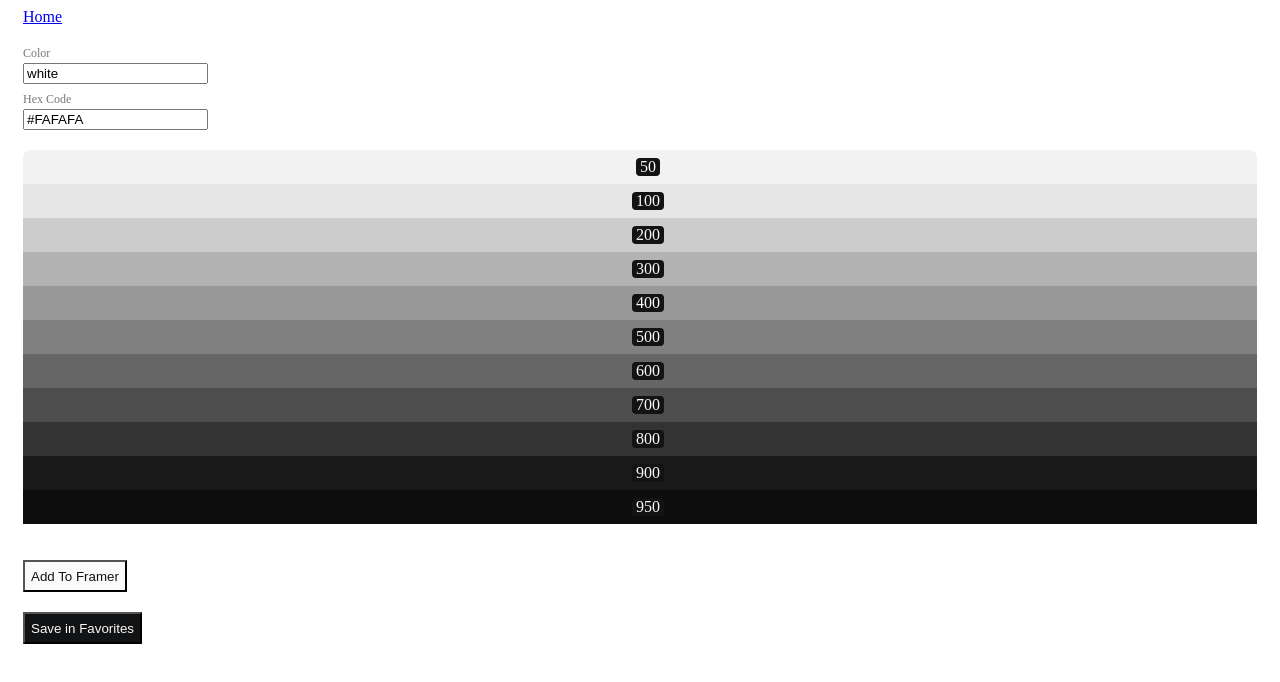
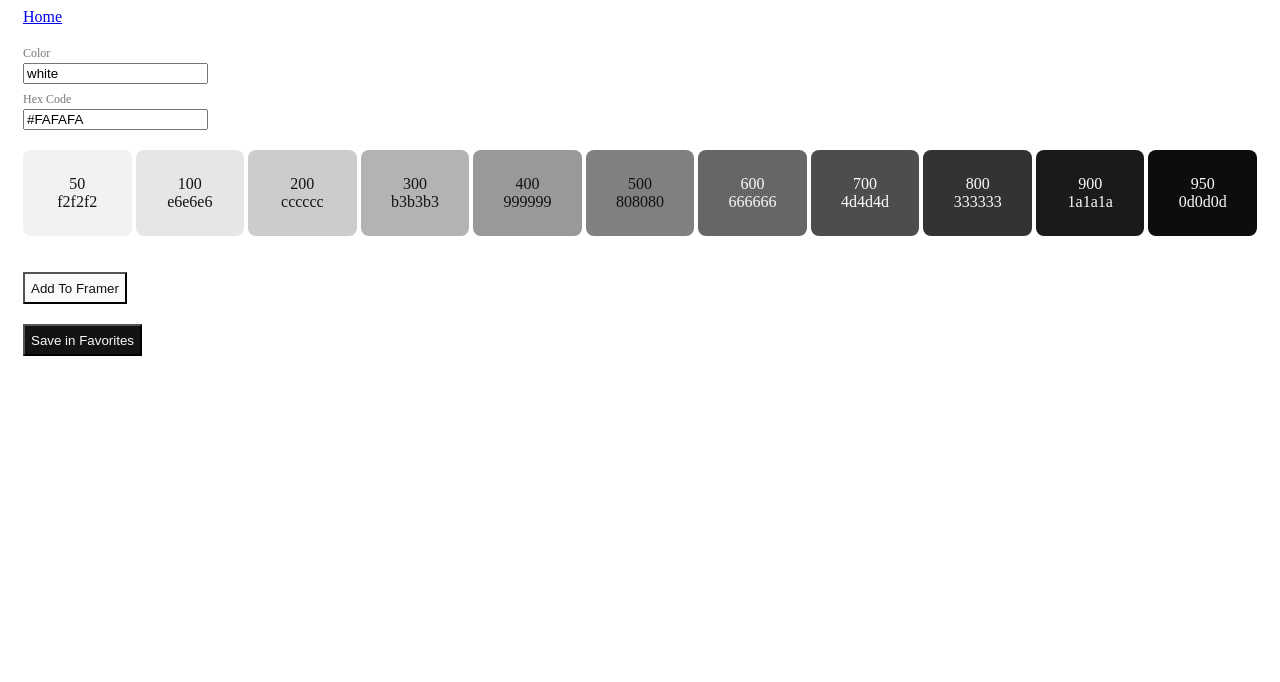
Before and after one commit to yimeric7/ahxe-labs-02, a React (Vite) app: page /pallete in a window 1280 px wide. Shown: the top 682 px of the page. Built offline with nearby package versions, Linux system fonts and the light colour scheme; no server answers; sample sign-in values are in the browser's storage; what framer-plugin would draw is missing.

Commit message:
horizontal palettes

```diff
--- a/src/components/PrivateRoute.tsx
+++ b/src/components/PrivateRoute.tsx
@@ -7,7 +7,7 @@ type PrivateRouteProps = {
 };
 
 export default function PrivateRoute({ children }: PrivateRouteProps) {
-    const { currentUser } = useAuth();
+  const { currentUser } = useAuth();
 
-    return currentUser ? <>{children}</> : <Navigate to="/" replace />;
-  }
+  return currentUser ? <>{children}</> : <Navigate to="/" replace />;
+}
--- a/src/pages/FavoritePalettes.tsx
+++ b/src/pages/FavoritePalettes.tsx
@@ -75,13 +75,25 @@ export default function FavoritePalettes() {
               <h4>{palette.name}</h4>
               {palette.palette && palette.palette.length > 0 ? (
                 <div>
+                  <div
+                    style={{
+                      display: "flex",
+                      flexDirection: "row",
+                      width: "100%",
+                      height: "auto",
+                      paddingBottom: "16px",
+                      overflow: "hidden",
+                      gap: "4px",
+                    }}
+                  >
                     {palette.palette.map((colorItem) => (
                       <div>
                         <div
                           style={{
                             backgroundColor: colorItem.color,
                             width: "100%",
-                          flex: 1,
+                            height: "70px",
+                            borderRadius: "8px",
                             display: "flex",
                             alignItems: "center",
                             justifyContent: "center",
@@ -89,18 +101,29 @@ export default function FavoritePalettes() {
                           }}
                         >
                           <div
-                          style={{
-                            padding: "0px 4px",
-                            backgroundColor: "#121315",
+                            style={
+                              colorItem.shade < 600
+                                ? {
+                                    color: "#121315",
+                                    display: "flex",
+                                    flexDirection: "column",
+                                    alignItems: "center",
+                                  }
+                                : {
                                     color: "#FAFAFA",
-                            borderRadius: "4px",
-                          }}
+                                    display: "flex",
+                                    flexDirection: "column",
+                                    alignItems: "center",
+                                  }
+                            }
                           >
-                          {colorItem.shade}
+                            <div>{colorItem.shade}</div>
+                            <div>{colorItem.color.slice(1)}</div>
                           </div>
                         </div>
                       </div>
                     ))}
+                  </div>
                   <button
                     onClick={() =>
                       handleAddColorStyles(palette.name, palette.palette)
--- a/src/pages/Home.tsx
+++ b/src/pages/Home.tsx
@@ -4,14 +4,15 @@ import { Link } from "react-router-dom";
 export default function Home() {
   return (
     <div
-    style={{
+      style={{
         display: "flex",
         flexDirection: "column",
         alignItems: "start",
         padding: "0 15px 15px 15px",
         height: "100%",
         gap: "20px",
-      }}>
+      }}
+    >
       <div>Welcome to AHXE Labs</div>
       <Link to="/login">Login</Link>
       <Link to="/signup">Signup</Link>
--- a/src/pages/PaletteGenerator.tsx
+++ b/src/pages/PaletteGenerator.tsx
@@ -92,15 +92,12 @@ export default function PaletteGenerator() {
       <div
         style={{
           display: "flex",
-          flexDirection: "column",
+          flexDirection: "row",
           width: "100%",
           height: "auto",
-          borderTopLeftRadius: "8px",
-          borderTopRightRadius: "8px",
-          borderBottomLeftRadius: "8px",
-          borderBottomRightRadius: "8px",
           paddingBottom: "16px",
           overflow: "hidden",
+          gap: "4px",
         }}
       >
         {palette.map(({ shade, color }, index) => (
@@ -109,23 +106,34 @@ export default function PaletteGenerator() {
             style={{
               backgroundColor: color,
               width: "100%",
-              flex: 1,
+              height: "70px",
+              borderRadius: "8px",
               display: "flex",
               alignItems: "center",
               justifyContent: "center",
               padding: "8px",
             }}
           >
-            <span
-              style={{
-                padding: "0px 4px",
-                backgroundColor: "#121315",
-                color: "#FAFAFA",
-                borderRadius: "4px",
-              }}
+            <div
+              style={
+                shade < 600
+                  ? {
+                      color: "#121315",
+                      display: "flex",
+                      flexDirection: "column",
+                      alignItems: "center",
+                    }
+                  : {
+                      color: "#FAFAFA",
+                      display: "flex",
+                      flexDirection: "column",
+                      alignItems: "center",
+                    }
+              }
             >
-              {shade}
-            </span>
+              <div>{shade}</div>
+              <div>{color.slice(1)}</div>
+            </div>
           </div>
         ))}
       </div>
--- a/src/pages/Profile.tsx
+++ b/src/pages/Profile.tsx
@@ -8,8 +8,8 @@ export default function Profile() {
 
   const handleLogout = async () => {
     try {
-      await logout(); // Execute the logout function
-      navigate("/"); // Navigate to the home page after logout
+      await logout();
+      navigate("/");
     } catch (error) {
       console.error("Failed to logout:", error);
     }
```
Also changed, not shown: src/App.tsx (+33 -5 lines), src/firebase/AuthContext.tsx (+5 -5 lines). Lines whose indentation alone changed are shown as unchanged.
